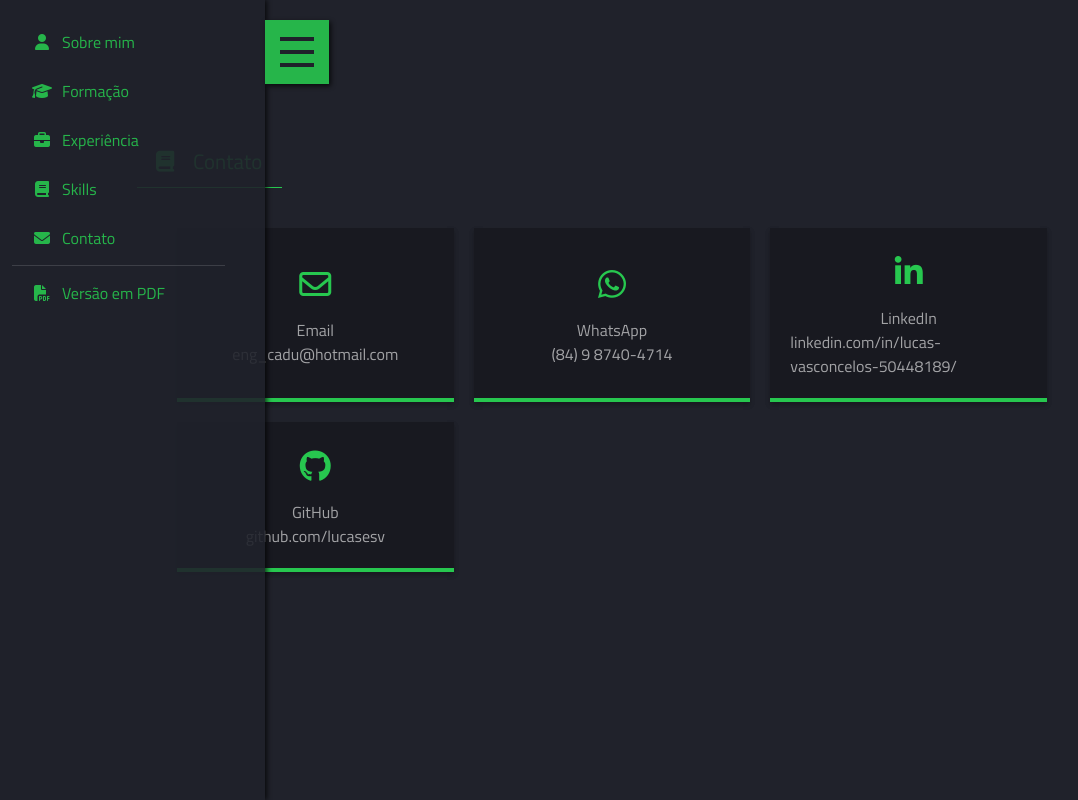
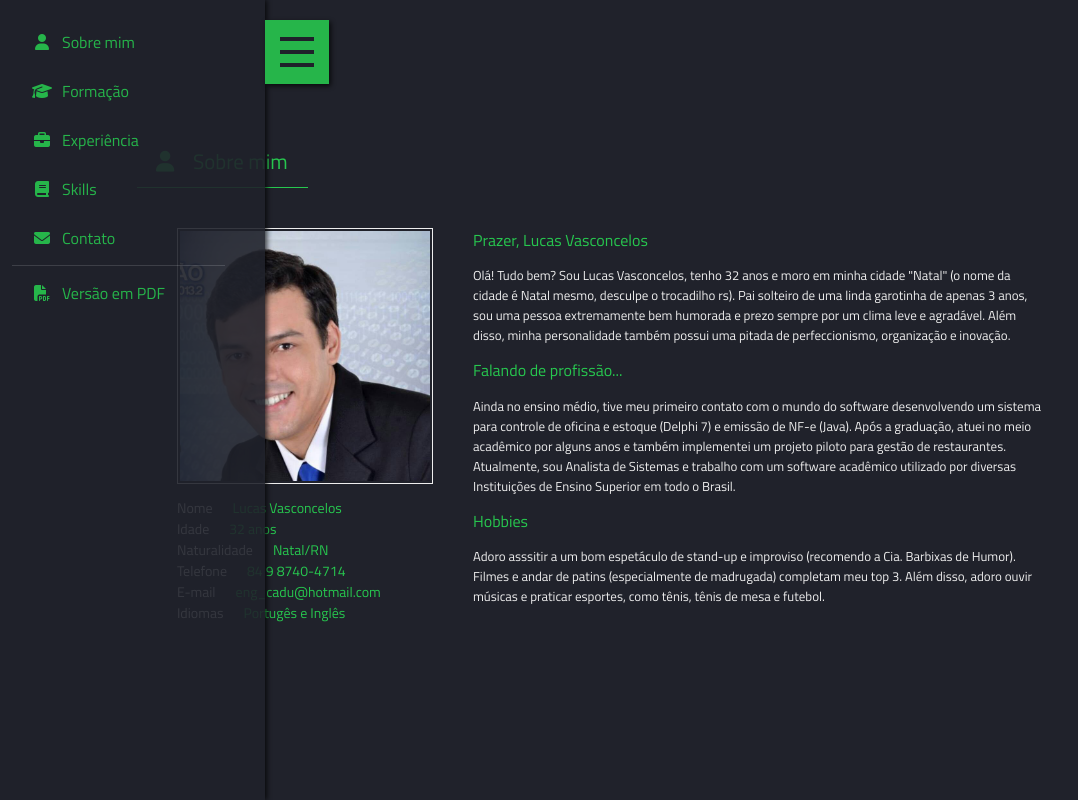
Before and after one commit to lucasesv/curriculum, an Angular app: page / in a window 1280 px wide. Shown: the whole page, without its empty margins (28-1106 px from the left). Built offline with nearby package versions, Linux system fonts and the light colour scheme.

Commit message:
fix: change active section to about-me

```diff
--- a/src/app/app.component.ts
+++ b/src/app/app.component.ts
@@ -59,7 +59,7 @@ export class AppComponent {
   title = 'Lucas Vasconcelos';
 
 	menuOpened = false;
-	activeSection = 'contact';
+	activeSection = 'about-me';
 	state = 'normal';
 
 	contactForm: FormGroup;
```
